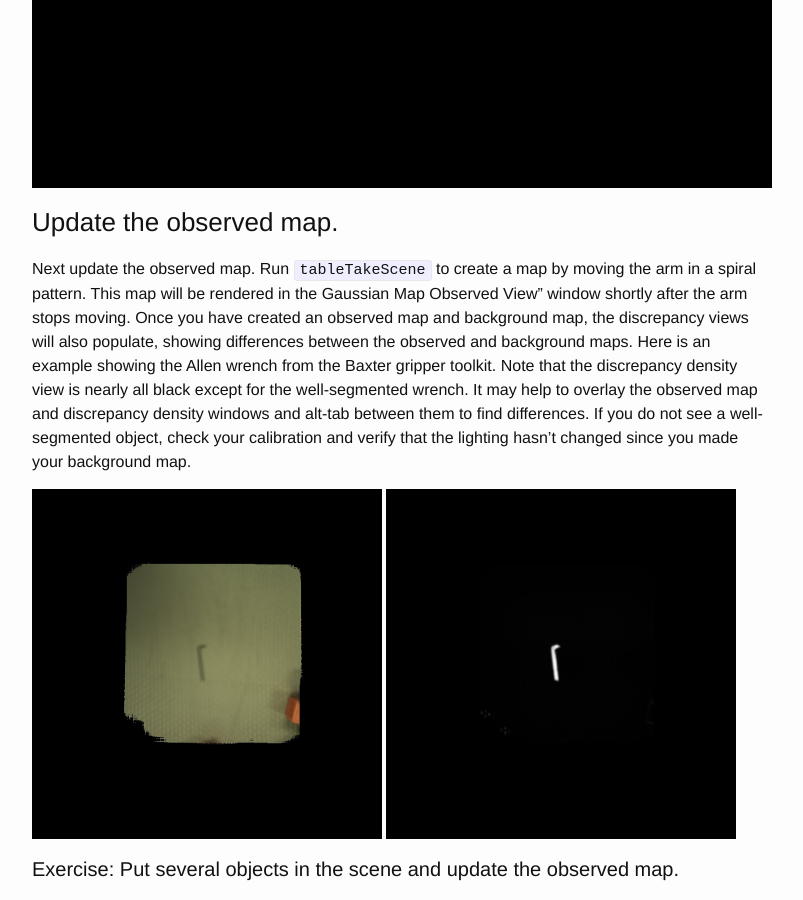
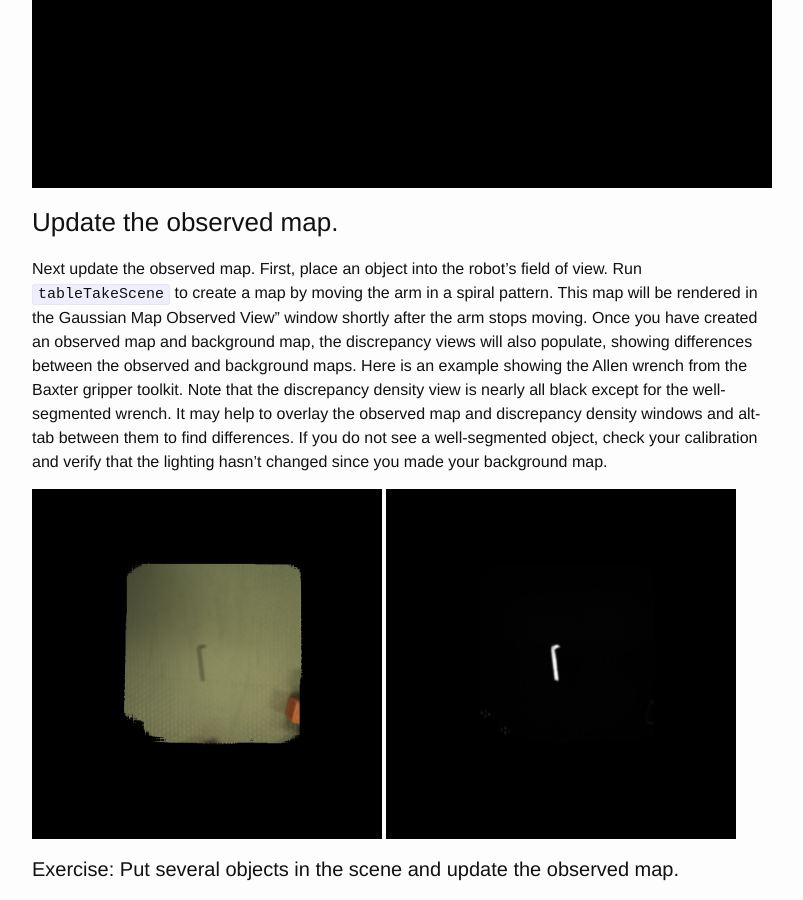
Before and after one commit to h2r/ein, a Jekyll site: the page built from pickingobjects.md, in a window 1280 px wide and 900 px high, scrolled down 3142 px. Shown: the whole window, without its empty margins (238-1041 px from the left). Built offline with Jekyll 4.4.1, drawn with Linux system fonts in a browser that asks for light colours.

Commit message:
Clarified an unclear transition

```diff
--- a/pickingobjects.md
+++ b/pickingobjects.md
@@ -110,7 +110,7 @@ note the dark gripper pixels smeared on the lower part of the image.
 
 ### Update the observed map.
 
-Next update the observed map.  Run `tableTakeScene` to create a map by
+Next update the observed map. First, place an object into the robot's field of view. Run `tableTakeScene` to create a map by
 moving the arm in a spiral pattern.  This map will be rendered in the
 Gaussian Map Observed View" window shortly after the arm stops moving.
 Once you have created an observed map and background map, the
```
